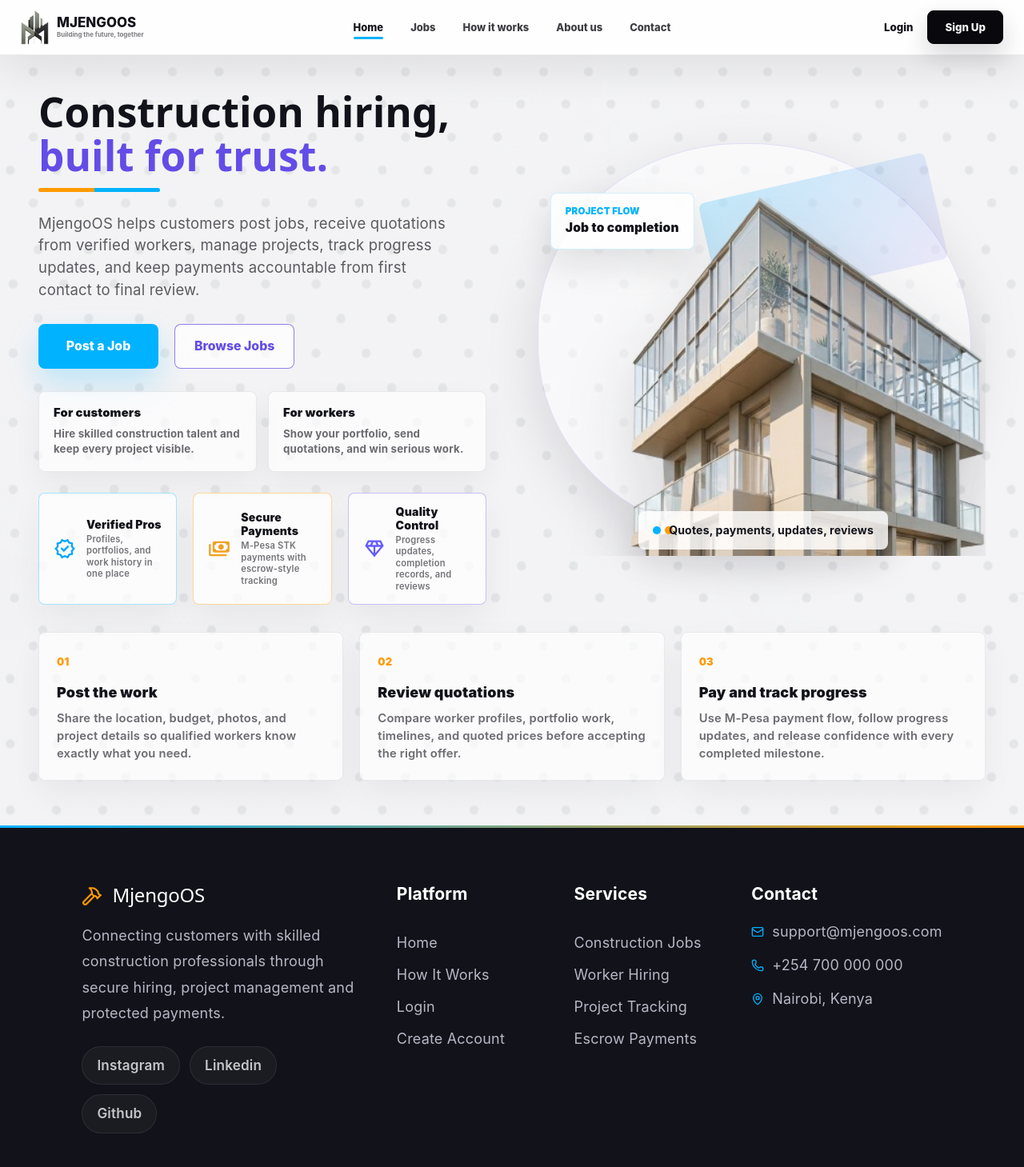
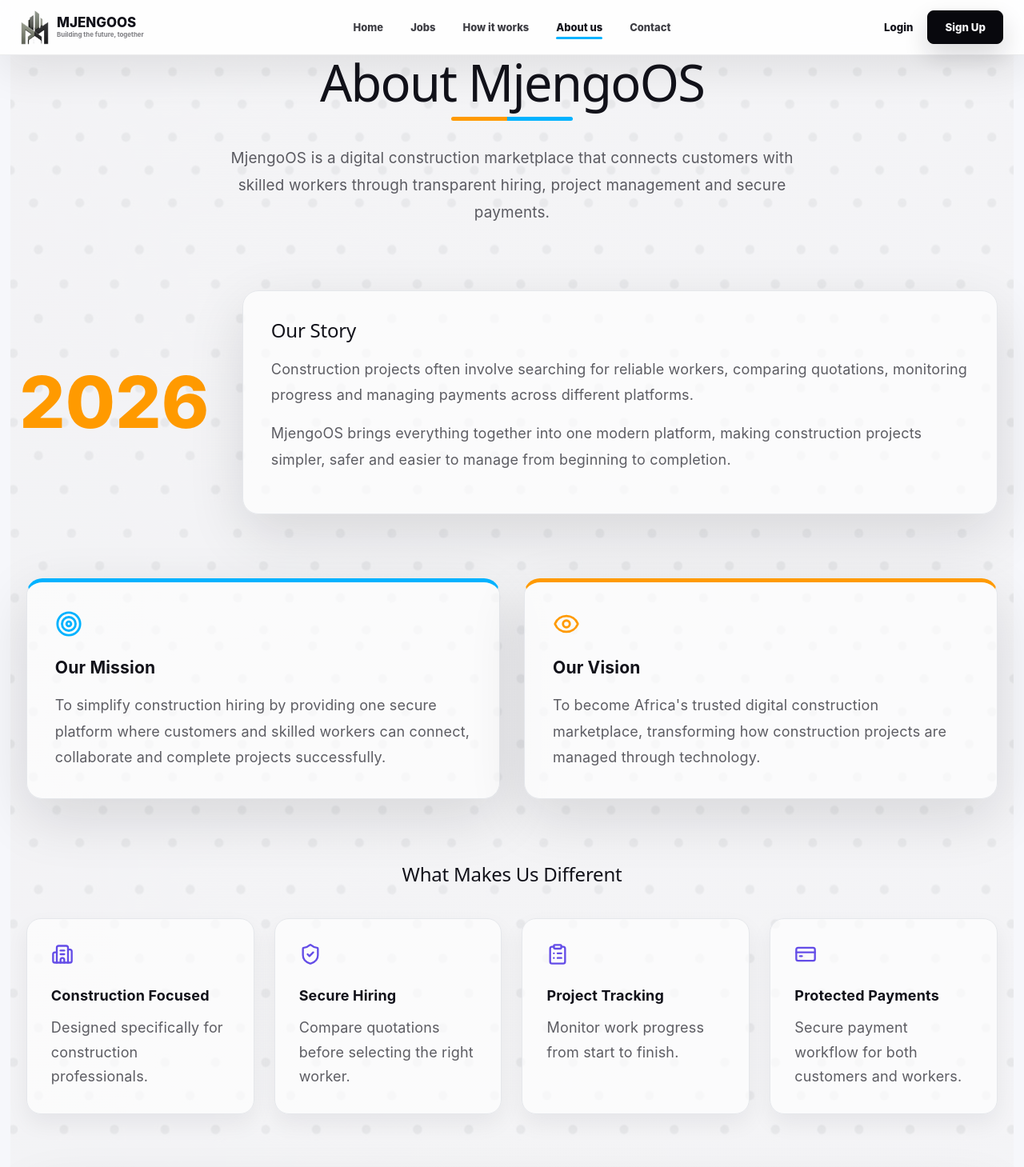
Before and after one commit to josephgakono/MjengoOS-Frontend, a React (Vite) app: page /about in a window 1280 px wide. Before the commit this address led to /. Shown: the top 1459 px of the page at 80% size. Built offline with nearby package versions, Linux system fonts and the light colour scheme.

Commit message:
create the MjengoOS about page

```diff
--- a/src/App.css
+++ b/src/App.css
@@ -2140,3 +2140,292 @@ body {
   }
 
 }
+
+
+/*=====================================
+  ABOUT US
+======================================*/
+
+.about-page{
+  max-width:98%;
+  margin:auto;
+  padding:60px 20px 80px;
+  background:
+    linear-gradient(rgba(245,245,247,.92),rgba(245,245,247,.92)),
+    url("/background image.png") center/cover fixed;
+}
+
+.about-page section{
+  margin-bottom:80px;
+}
+
+/* Hero */
+
+.about-hero{
+  text-align:center;
+}
+
+.about-hero h1{
+  font-size:clamp(2.4rem,5vw,3.5rem);
+  color:var(--mjengo-dark);
+  margin:30px 0;
+}
+.about-hero h1::after {
+  content: '';
+  display: block;
+  width: 152px;
+  height: 5px;
+  margin: 30px auto 0 auto;
+  border-radius: 999px;
+  background: linear-gradient(90deg, var(--mjengo-orange) 0 46%, var(--mjengo-blue) 46% 100%);
+}
+
+.about-hero p{
+  max-width:760px;
+  margin:auto;
+  color:var(--mjengo-text-soft);
+  line-height:1.8;
+  font-size:1.05rem;
+}
+
+/* Story */
+
+.about-story{
+  display:grid;
+  grid-template-columns:220px 1fr;
+  gap:50px;
+  align-items:center;
+}
+
+.story-year{
+  display:flex;
+  justify-content:center;
+  align-items:center;
+}
+
+.story-year span{
+  font-size:5rem;
+  font-weight:800;
+  color:var(--mjengo-orange);
+  line-height:1;
+}
+
+.story-content{
+  background:rgba(255, 255, 255, 0.66);
+  padding:35px;
+  border-radius:20px;
+  border:1px solid var(--mjengo-border);
+  box-shadow:var(--mjengo-shadow);
+}
+
+.story-content h2{
+  color:var(--mjengo-dark);
+  margin-bottom:18px;
+}
+
+.story-content p{
+  color:var(--mjengo-text-soft);
+  line-height:1.8;
+  margin-bottom:16px;
+}
+
+/* Mission */
+
+.about-mission{
+  display:grid;
+  grid-template-columns:repeat(auto-fit,minmax(320px,1fr));
+  gap:30px;
+}
+
+.about-card{
+  background:rgba(255, 255, 255, 0.66);
+  border-radius:20px;
+  padding:35px;
+  border:1px solid var(--mjengo-border);
+  box-shadow:var(--mjengo-shadow);
+  transition:.3s;
+}
+
+.about-card:hover{
+  transform:translateY(-6px);
+}
+
+.about-card.blue{
+  border-top:5px solid var(--mjengo-blue);
+}
+
+.about-card.orange{
+  border-top:5px solid var(--mjengo-orange);
+}
+
+.about-card.blue svg{
+  color:var(--mjengo-blue);
+}
+
+.about-card.orange svg{
+  color:var(--mjengo-orange);
+}
+
+.about-card h3{
+  margin:18px 0;
+  color:var(--mjengo-dark);
+}
+
+.about-card p{
+  color:var(--mjengo-text-soft);
+  line-height:1.8;
+}
+
+/* Features */
+
+.about-features h2{
+  text-align:center;
+  margin-bottom:40px;
+  color:var(--mjengo-dark);
+}
+
+.about-grid{
+  display:grid;
+  grid-template-columns:repeat(auto-fit,minmax(240px,1fr));
+  gap:25px;
+}
+
+.feature-card{
+  background:rgba(255, 255, 255, 0.66);
+  border-radius:18px;
+  padding:30px;
+  border:1px solid var(--mjengo-border);
+  box-shadow:0 12px 28px rgba(18,18,26,.06);
+  transition:.3s;
+}
+
+.feature-card:hover{
+  transform:translateY(-6px);
+}
+
+.feature-card svg{
+  color:var(--mjengo-purple);
+  margin-bottom:18px;
+}
+
+.feature-card h4{
+  margin-bottom:12px;
+  color:var(--mjengo-dark);
+}
+
+.feature-card p{
+  color:var(--mjengo-text-soft);
+  line-height:1.7;
+}
+
+/* Why */
+
+.about-why{
+  background:rgba(255, 255, 255, 0.66);
+  border-radius:22px;
+  border:1px solid var(--mjengo-border);
+  box-shadow:var(--mjengo-shadow);
+  padding:55px 40px;
+  text-align:center;
+}
+
+.about-why svg{
+  color:var(--mjengo-orange);
+  margin-bottom:20px;
+}
+
+.about-why h2{
+  margin-bottom:20px;
+  color:var(--mjengo-dark);
+}
+
+.about-why p{
+  max-width:760px;
+  margin:auto;
+  line-height:1.8;
+  color:var(--mjengo-text-soft);
+}
+
+/* Banner */
+
+.about-banner{
+  background:var(--mjengo-dark);
+  color:var(--mjengo-white);
+  padding:60px 30px;
+  border-radius:24px;
+  text-align:center;
+  position:relative;
+  overflow:hidden;
+}
+
+.about-banner::before{
+  content:"";
+  position:absolute;
+  width:180px;
+  height:180px;
+  border-radius:50%;
+  background:rgba(0,178,255,.08);
+  top:-80px;
+  left:-80px;
+}
+
+.about-banner::after{
+  content:"";
+  position:absolute;
+  width:160px;
+  height:160px;
+  border-radius:50%;
+  background:rgba(255,154,0,.08);
+  bottom:-70px;
+  right:-70px;
+}
+
+.about-banner h2{
+  position:relative;
+  color:var(--mjengo-white);
+  margin-bottom:18px;
+}
+
+.about-banner p{
+  position:relative;
+  color:rgba(255,255,255,.75);
+  font-size:1.05rem;
+}
+
+/* Responsive */
+
+@media(max-width:900px){
+
+.about-story{
+    grid-template-columns:1fr;
+    text-align:center;
+}
+
+.story-year{
+    justify-content:center;
+}
+
+.story-year span{
+    font-size:4rem;
+}
+
+}
+
+@media(max-width:768px){
+
+.about-page{
+    padding:50px 18px;
+}
+
+.about-why,
+.story-content,
+.about-card,
+.feature-card{
+    padding:28px;
+}
+
+.about-banner{
+    padding:45px 20px;
+}
+
+}
--- a/src/App.jsx
+++ b/src/App.jsx
@@ -10,6 +10,7 @@ import Contact from './pages/Contact'
 import WorkerDashboard from './pages/WorkerDashboard'
 import HowItWorks from './pages/HowItWorks'
 import Footer from './components/Footer'
+import About from './pages/About'
 
 function App() {
   return (
@@ -22,6 +23,7 @@ function App() {
         <Route path="/find-jobs" element={<Jobs/>}/>
         <Route path="/contact" element={<Contact/>}/>
         <Route path="/how-it-works" element={<HowItWorks/>}/>
+        <Route path="/about" element={<About/>}/>
         <Route path="/dashboard" element={<CustomerDashboard />} />
         <Route path="/worker-dashboard" element={<WorkerDashboard />} />
         <Route path="*" element={<Navigate to="/" replace />} />
--- /dev/null
+++ b/src/pages/About.jsx
@@ -0,0 +1,157 @@
+import {
+  Building2,
+  Hammer,
+  ShieldCheck,
+  CreditCard,
+  ClipboardList,
+  Target,
+  Eye,
+} from "lucide-react";
+
+export default function About() {
+  return (
+    <main className="about-page">
+
+      {/* Hero */}
+
+      <section className="about-hero">
+
+        <h1>About MjengoOS</h1>
+
+        <p>
+          MjengoOS is a digital construction marketplace that connects
+          customers with skilled workers through transparent hiring,
+          project management and secure payments.
+        </p>
+
+      </section>
+
+      {/* Story */}
+
+      <section className="about-story">
+
+        <div className="story-year">
+          <span>2026</span>
+        </div>
+
+        <div className="story-content">
+
+          <h2>Our Story</h2>
+
+          <p>
+            Construction projects often involve searching for reliable
+            workers, comparing quotations, monitoring progress and
+            managing payments across different platforms.
+          </p>
+
+          <p>
+            MjengoOS brings everything together into one modern platform,
+            making construction projects simpler, safer and easier to
+            manage from beginning to completion.
+          </p>
+
+        </div>
+
+      </section>
+
+      {/* Mission & Vision */}
+
+      <section className="about-mission">
+
+        <div className="about-card blue">
+
+          <Target size={34} />
+
+          <h3>Our Mission</h3>
+
+          <p>
+            To simplify construction hiring by providing one secure
+            platform where customers and skilled workers can connect,
+            collaborate and complete projects successfully.
+          </p>
+
+        </div>
+
+        <div className="about-card orange">
+
+          <Eye size={34} />
+
+          <h3>Our Vision</h3>
+
+          <p>
+            To become Africa's trusted digital construction marketplace,
+            transforming how construction projects are managed through
+            technology.
+          </p>
+
+        </div>
+
+      </section>
+
+      {/* Features */}
+
+      <section className="about-features">
+
+        <h2>What Makes Us Different</h2>
+
+        <div className="about-grid">
+
+          <div className="feature-card">
+            <Building2 size={28}/>
+            <h4>Construction Focused</h4>
+            <p>Designed specifically for construction professionals.</p>
+          </div>
+
+          <div className="feature-card">
+            <ShieldCheck size={28}/>
+            <h4>Secure Hiring</h4>
+            <p>Compare quotations before selecting the right worker.</p>
+          </div>
+
+          <div className="feature-card">
+            <ClipboardList size={28}/>
+            <h4>Project Tracking</h4>
+            <p>Monitor work progress from start to finish.</p>
+          </div>
+
+          <div className="feature-card">
+            <CreditCard size={28}/>
+            <h4>Protected Payments</h4>
+            <p>Secure payment workflow for both customers and workers.</p>
+          </div>
+
+        </div>
+
+      </section>
+
+      {/* Why */}
+
+      <section className="about-why">
+
+        <Hammer size={42}/>
+
+        <h2>Why Choose MjengoOS?</h2>
+
+        <p>
+          Instead of using multiple applications to hire workers,
+          communicate, manage projects and make payments, MjengoOS
+          combines everything into one reliable construction platform.
+        </p>
+
+      </section>
+
+      {/* Bottom Banner */}
+
+      <section className="about-banner">
+
+        <h2>Building Better Projects Together</h2>
+
+        <p>
+          Simple. Transparent. Reliable.
+        </p>
+
+      </section>
+
+    </main>
+  );
+}
```
